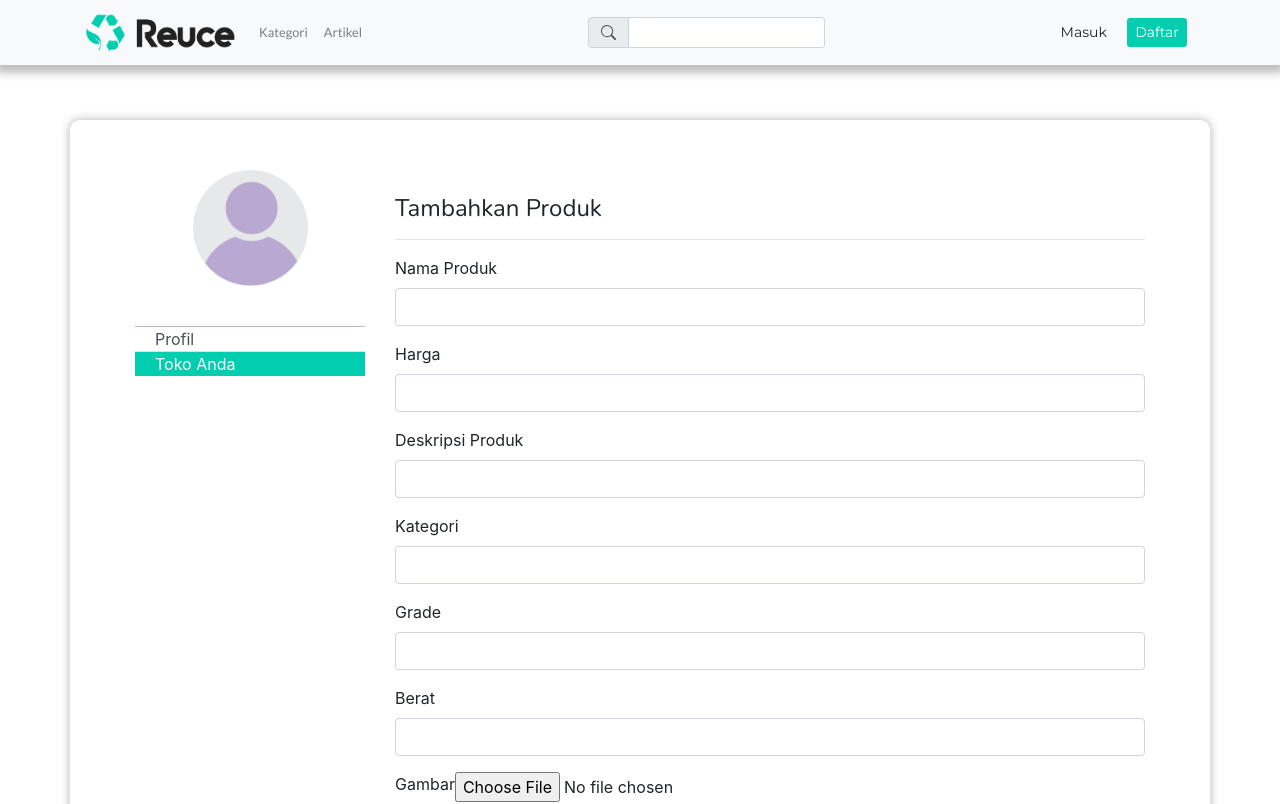
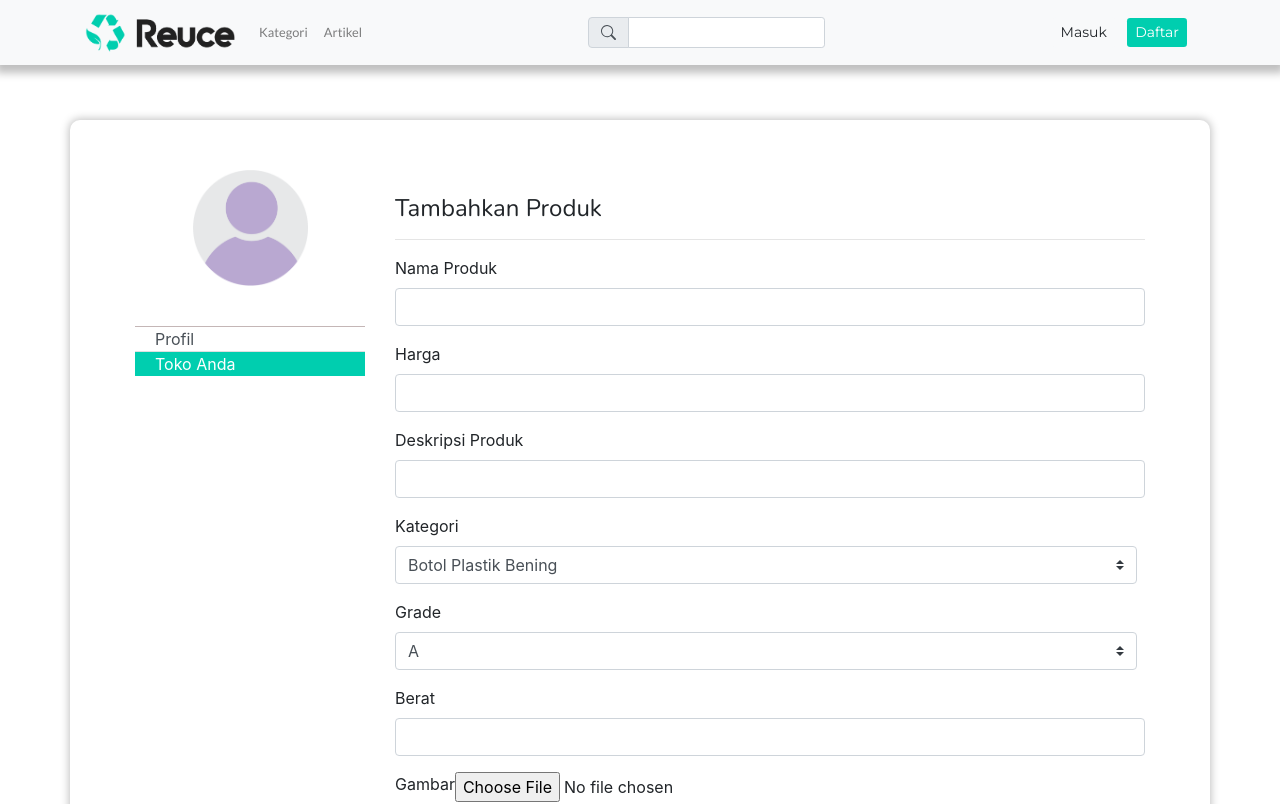
Before and after one commit to Supreme-Spyro/Reuce-Front, a React (Create React App) app: page /addproduct in a window 1280 px wide. Shown: the top 804 px of the page. Built offline with nearby package versions, Linux system fonts and the light colour scheme; no server answers.

Commit message:
enhance add product

```diff
--- a/src/pages/AddProduct.js
+++ b/src/pages/AddProduct.js
@@ -32,13 +32,13 @@ function AddProduct() {
     name: "",
     price: Number,
     description: "",
-    category:"5fb0a32044fea22a0ce687b2",
-    grade:"5fa404959e69757dbf3a08cc",
+    category:"",
+    grade:"",
     weight:Number,
     user:decodedToken._id,
     image: undefined,
   });
-  console.log('addproduct state: ', addProductState)
+  // console.log('addproduct state: ', addProductState)
 
   function goToProfile() {
     history.push(`/profile/${decodedToken._id}`);
@@ -100,30 +100,18 @@ function AddProduct() {
             <hr className="d-lg-none d-md-block" />
             <h4 className="mt-md-4 mt-4 nunito">Tambahkan Produk</h4>
             <hr />
-            {/* <form
-            method="post"
-            enctype="multipart/form-data"
-            action="/product"
-            onSubmit={(event) => {
-              dispatch(postProductActions(addProductState, event, history));
-            }}
-            >
-              <input type="text" name="name"
-              onChange={(event) => handleChange(event)}
-              value={addProductState.name}/>
-              <input type="file" name="image"
-              onChange={(event) => handleChange(event)}
-              value={addProductState.image}/>
-              <button type="submit"/>
-            </form> */}
             <Form
-              // method="post"
-              // enctype="multipart/form-data"
-              // action="/product"
               autoComplete="off"
               className="form-profile"
               onSubmit={(event) => {
-                dispatch(postProductActions(addProductState, decodedToken._id, event, history));
+                dispatch(
+                  postProductActions(
+                    addProductState,
+                    decodedToken._id,
+                    event,
+                    history
+                  )
+                );
               }}
             >
               <Container>
@@ -157,24 +145,56 @@ function AddProduct() {
                   />
                 </Form.Group>
 
-                <Form.Group controlId="category" as={Row}>
+                <Form.Group  as={Row}>
                   <Form.Label>Kategori</Form.Label>
                   <Form.Control
-                    type="text"
+                    as="select"
+                    className="mr-sm-2"
+                    id="category"
+                    custom
                     name="category"
-                    // onChange={(event) => handleChange(event)}
-                    // value={addProductState.category}
-                  />
+                    onChange={(event) => handleChange(event)}
+                    value={addProductState.category}
+                  >
+                    <option value="5fb09dd728e92d24ebf0ac8f">
+                      Botol Plastik Bening
+                    </option>
+                    <option value="5fb09f6caf97d5275a0f4861">
+                      Botol plastik Berwarna
+                    </option>
+                    <option value="5fb0a08344fea22a0ce687a8">Elektronik</option>
+                    <option value="5fb0a11b44fea22a0ce687aa">
+                      Gelas Plastik
+                    </option>
+                    <option value="5fb0a1f744fea22a0ce687ac">Kardus</option>
+                    <option value="5fb0a25144fea22a0ce687ae">Kertas HVS</option>
+                    <option value="5fb0a2a044fea22a0ce687b0">
+                      Plastik Lembaran Bening
+                    </option>
+                    <option value="5fb0a32044fea22a0ce687b2">
+                      Plastik Lembaran Berwarna
+                    </option>
+                    <option value="5fb0a4b244fea22a0ce687b4">Popular</option>
+                  </Form.Control>
                 </Form.Group>
-                <Form.Group controlId="grade" as={Row}>
+
+                <Form.Group  as={Row}>
                   <Form.Label>Grade</Form.Label>
                   <Form.Control
-                    type="text"
+                    as="select"
+                    className="mr-sm-2"
+                    id="grade"
+                    custom
                     name="grade"
-                    // onChange={(event) => handleChange(event)}
-                    // value={addProductState.grade}
-                  />
+                    onChange={(event) => handleChange(event)}
+                    value={addProductState.grade}
+                  >
+                    <option value="5fa0d5708c197d3be61f12ef">A</option>
+                    <option value="5fa4048a9e69757dbf3a08cb">B</option>
+                    <option value="5fa404959e69757dbf3a08cc">C</option>
+                  </Form.Control>
                 </Form.Group>
+
                 <Form.Group controlId="weight" as={Row}>
                   <Form.Label>Berat</Form.Label>
                   <Form.Control
@@ -184,9 +204,7 @@ function AddProduct() {
                     value={addProductState.weight}
                   />
                 </Form.Group>
-                <Form.Group
-             controlId="image"
-             as={Row}>
+                <Form.Group controlId="image" as={Row}>
                   <Form.Label>Gambar</Form.Label>
                   <Form.File
                     type="file"
```
